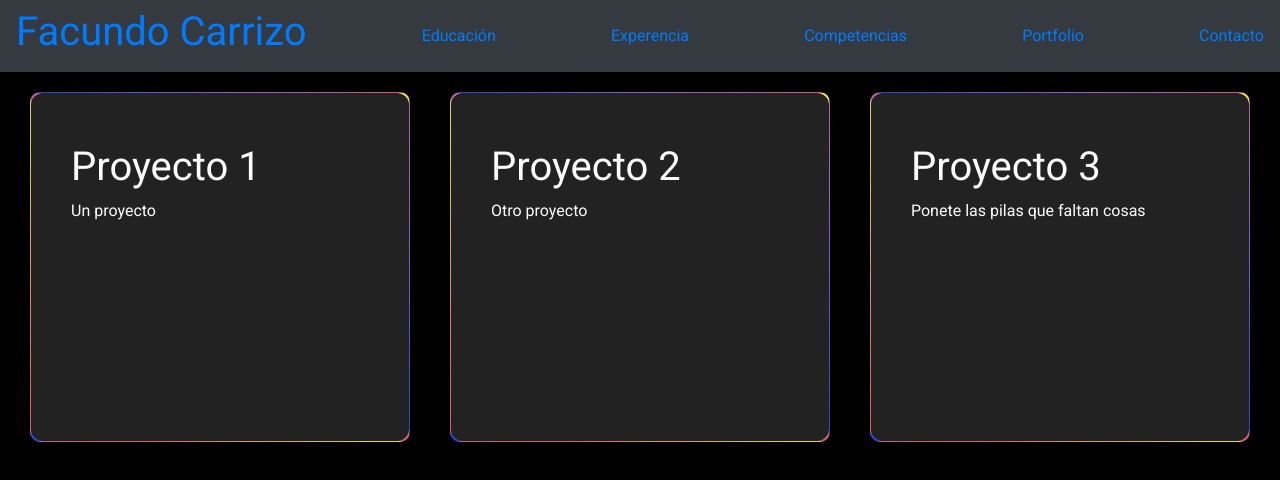
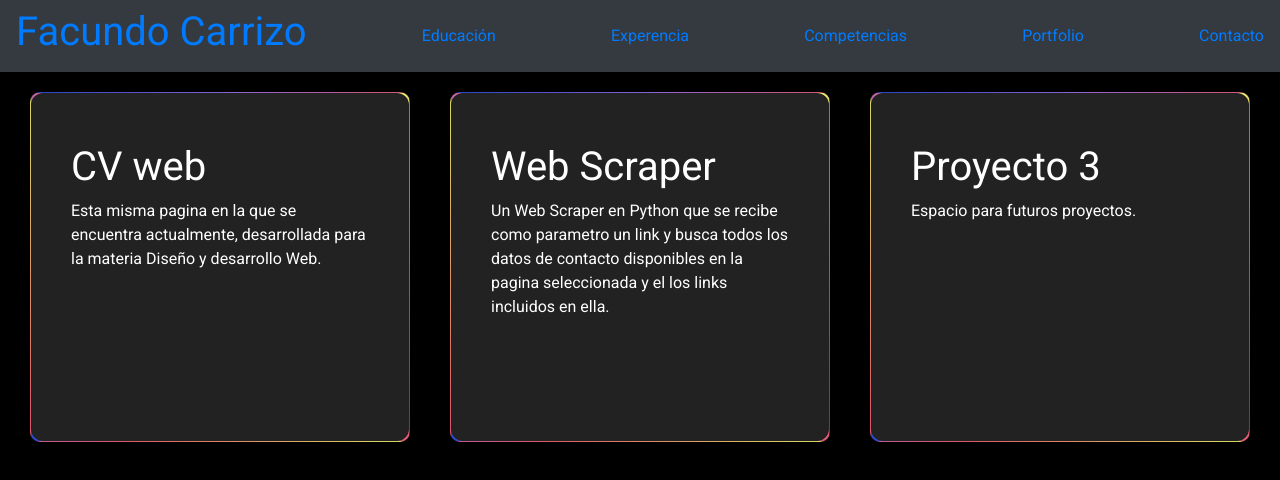
Before and after one commit to facundocarrizo99/DyDWcvUADE, a plain HTML site: page portfolio.html in a window 1280 px wide. Drawn offline with nearby package versions, Linux system fonts and the light colour scheme.

Commit message:
datos de contacto

```diff
--- a/portfolio.html
+++ b/portfolio.html
@@ -20,17 +20,19 @@
     <div class="centerCards">
         <div class="card">
             <div class="card-container">
-                <h1>Proyecto 1</h1>
+                <h1>CV web</h1>
                 <p>
-                    Un proyecto
+                    Esta misma pagina en la que se encuentra actualmente, desarrollada para la materia Diseño y
+                    desarrollo Web.
                 </p>
             </div>
         </div>
         <div class="card">
             <div class="card-container">
-                <h1>Proyecto 2</h1>
+                <h1>Web Scraper</h1>
                 <p>
-                    Otro proyecto
+                    Un Web Scraper en Python que se recibe como parametro un link y busca todos los datos de contacto
+                    disponibles en la pagina seleccionada y el los links incluidos en ella.
                 </p>
             </div>
         </div>
@@ -38,7 +40,7 @@
             <div class="card-container">
                 <h1>Proyecto 3</h1>
                 <p>
-                    Ponete las pilas que faltan cosas
+                    Espacio para futuros proyectos.
                 </p>
             </div>
         </div>
```
Also changed, not shown: datosPersonales.html (+6 -6 lines), experiencia.html (+1 -1 lines).
